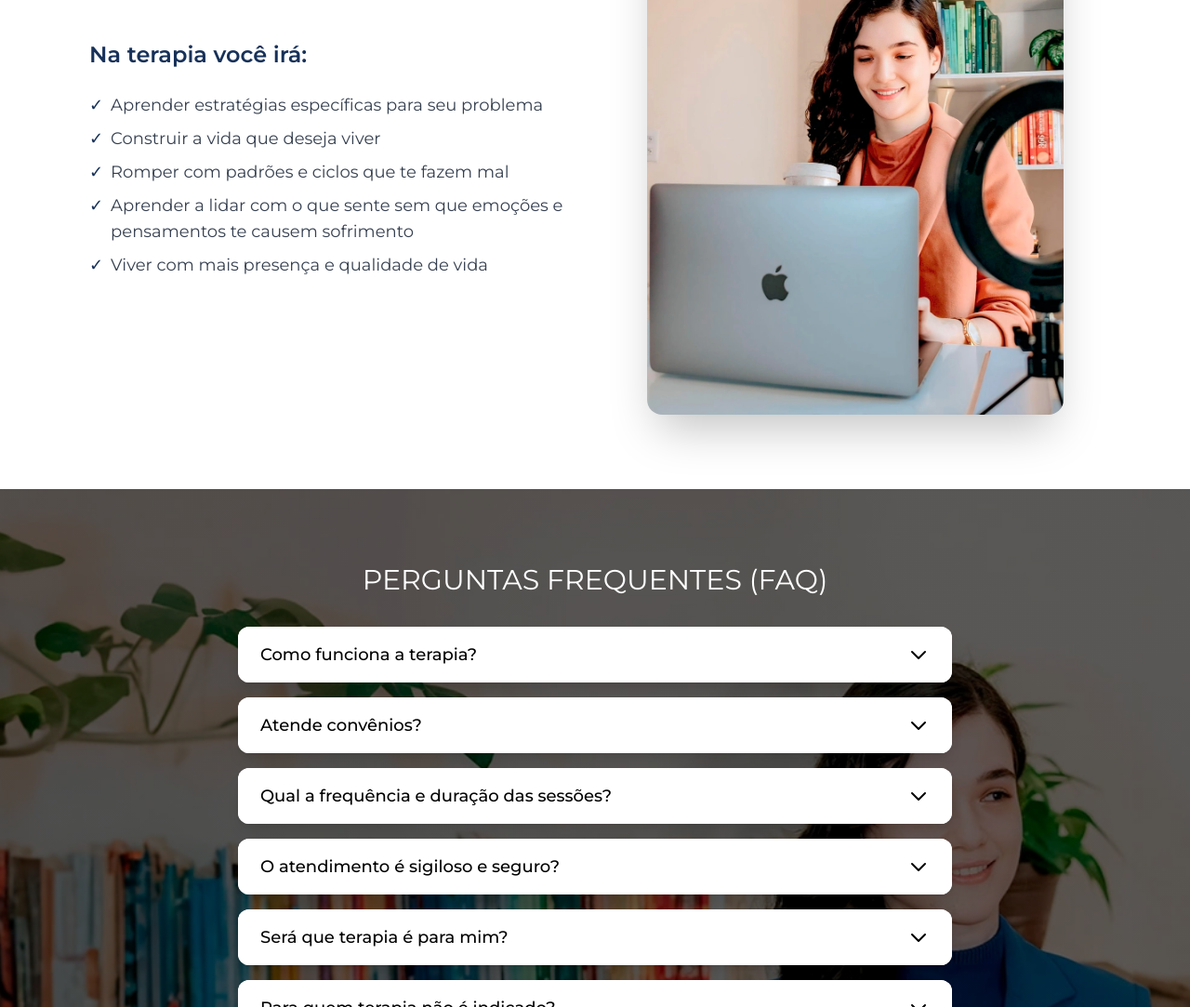
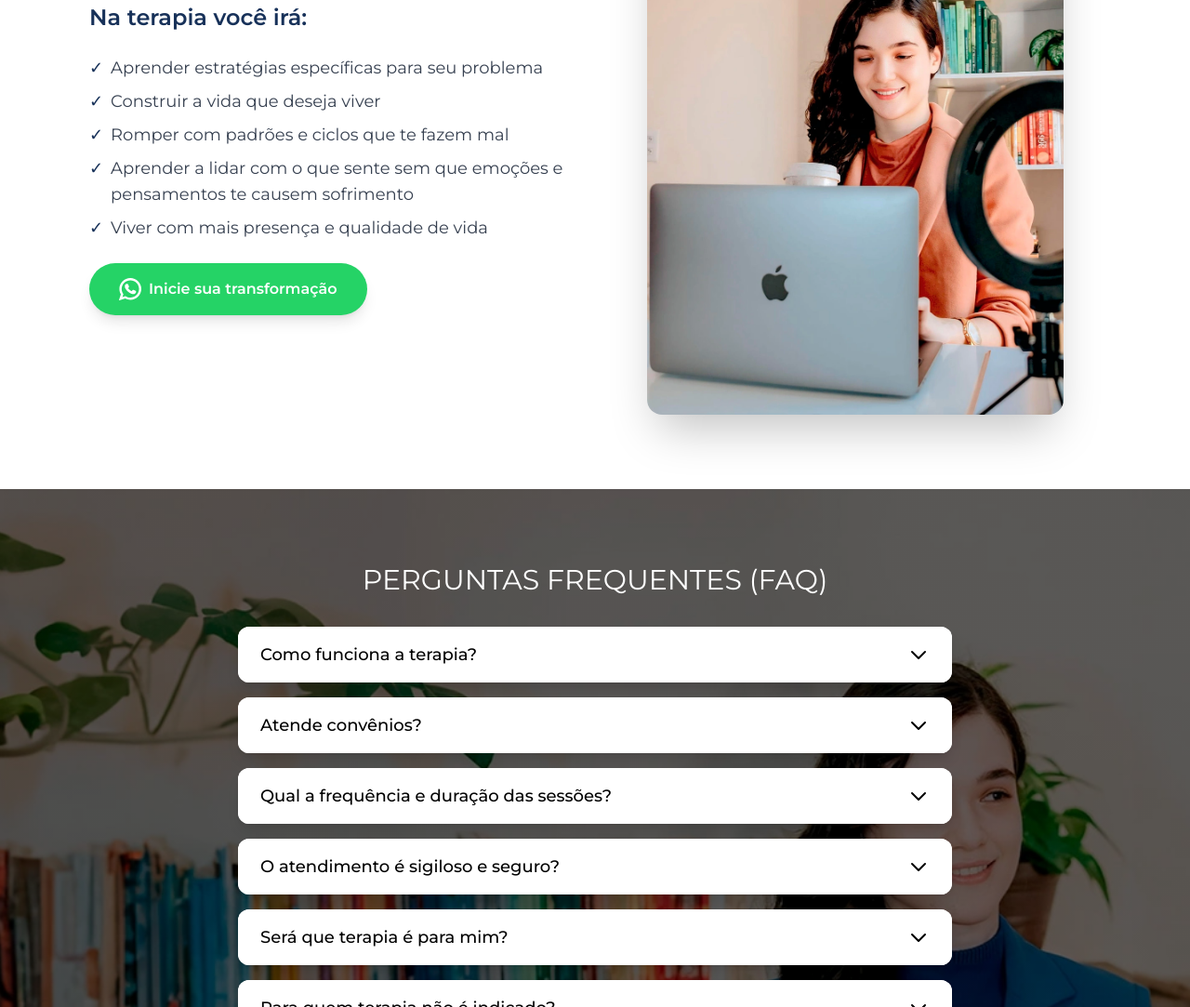
Before and after one commit to neoshinesnh/psi-sarah-todaro-webpage, a website: page index.html in a window 1280 px wide. Shown: the part 3171-4254 px from the top of the page at 93% size. Drawn offline with Linux system fonts and the light colour scheme.

Commit message:
Add WhatsApp action button to enhance user engagement

```diff
--- a/index.html
+++ b/index.html
@@ -970,6 +970,55 @@
                   presença e qualidade de vida
                 </li>
               </ul>
+              <!-- Botão de Ação -->
+              <div class="flex justify-start">
+                <a
+                  href="https://api.whatsapp.com/send?phone=5511968513751&text=Ol%C3%A1%21+Gostaria+de+mais+informa%C3%A7%C3%B5es+sobre+a+terapia"
+                  target="_blank"
+                  class="inline-flex items-center gap-2 bg-[#25D366] text-white px-8 py-4 rounded-full font-semibold hover:bg-[#128C7E] transition duration-300 shadow-lg hover:shadow-xl"
+                  aria-label="Vamos conversar?"
+                  onclick="return gtag_report_conversion(this.href)"
+                >
+                  <svg
+                    version="1.1"
+                    xmlns="http://www.w3.org/2000/svg"
+                    xmlns:xlink="http://www.w3.org/1999/xlink"
+                    x="0px"
+                    y="0px"
+                    viewBox="0 0 308 308"
+                    style="enable-background: new 0 0 308 308"
+                    xml:space="preserve"
+                    class="h-6 w-6 fill-current"
+                  >
+                    <g id="XMLID_468_">
+                      <path
+                        id="XMLID_469_"
+                        d="M227.904,176.981c-0.6-0.288-23.054-11.345-27.044-12.781c-1.629-0.585-3.374-1.156-5.23-1.156
+                    c-3.032,0-5.579,1.511-7.563,4.479c-2.243,3.334-9.033,11.271-11.131,13.642c-0.274,0.313-0.648,0.687-0.872,0.687
+                    c-0.201,0-3.676-1.431-4.728-1.888c-24.087-10.463-42.37-35.624-44.877-39.867c-0.358-0.61-0.373-0.887-0.376-0.887
+                    c0.088-0.323,0.898-1.135,1.316-1.554c1.223-1.21,2.548-2.805,3.83-4.348c0.607-0.731,1.215-1.463,1.812-2.153
+                    c1.86-2.164,2.688-3.844,3.648-5.79l0.503-1.011c2.344-4.657,0.342-8.587-0.305-9.856c-0.531-1.062-10.012-23.944-11.02-26.348
+                    c-2.424-5.801-5.627-8.502-10.078-8.502c-0.413,0,0,0-1.732,0.073c-2.109,0.089-13.594,1.601-18.672,4.802
+                    c-5.385,3.395-14.495,14.217-14.495,33.249c0,17.129,10.87,33.302,15.537,39.453c0.116,0.155,0.329,0.47,0.638,0.922
+                    c17.873,26.102,40.154,45.446,62.741,54.469c21.745,8.686,32.042,9.69,37.896,9.69c0.001,0,0.001,0,0.001,0
+                    c2.46,0,4.429-0.193,6.166-0.364l1.102-0.105c7.512-0.666,24.02-9.22,27.775-19.655c2.958-8.219,3.738-17.199,1.77-20.458
+                    C233.168,179.508,230.845,178.393,227.904,176.981z"
+                      />
+                      <path
+                        id="XMLID_470_"
+                        d="M156.734,0C73.318,0,5.454,67.354,5.454,150.143c0,26.777,7.166,52.988,20.741,75.928L0.212,302.716
+                    c-0.484,1.429-0.124,3.009,0.933,4.085C1.908,307.58,2.943,308,4,308c0.405,0,0.813-0.061,1.211-0.188l79.92-25.396
+                    c21.87,11.685,46.588,17.853,71.604,17.853C240.143,300.27,308,232.923,308,150.143C308,67.354,240.143,0,156.734,0z
+                    M156.734,268.994c-23.539,0-46.338-6.797-65.936-19.657c-0.659-0.433-1.424-0.655-2.194-0.655c-0.407,0-0.815,0.062-1.212,0.188
+                    l-40.035,12.726l12.924-38.129c0.418-1.234,0.209-2.595-0.561-3.647c-14.924-20.392-22.813-44.485-22.813-69.677
+                    c0-65.543,53.754-118.867,119.826-118.867c66.064,0,119.812,53.324,119.812,118.867
+                    C276.546,215.678,222.799,268.994,156.734,268.994z"
+                      />
+                    </g>
+                  </svg>
+                  Inicie sua transformação
+                </a>
+              </div>
             </div>
 
             <!-- Imagem à direita -->
```
